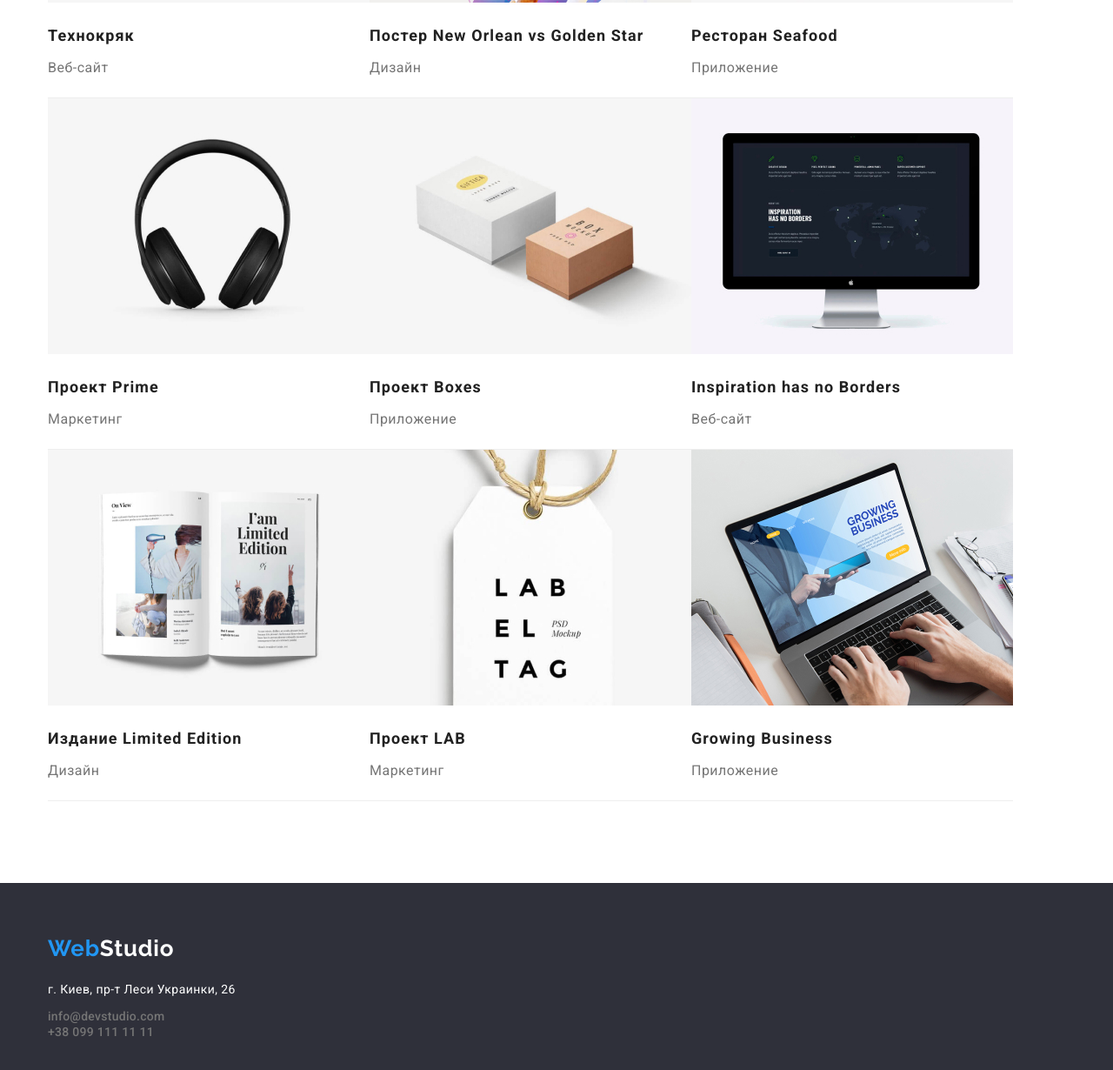
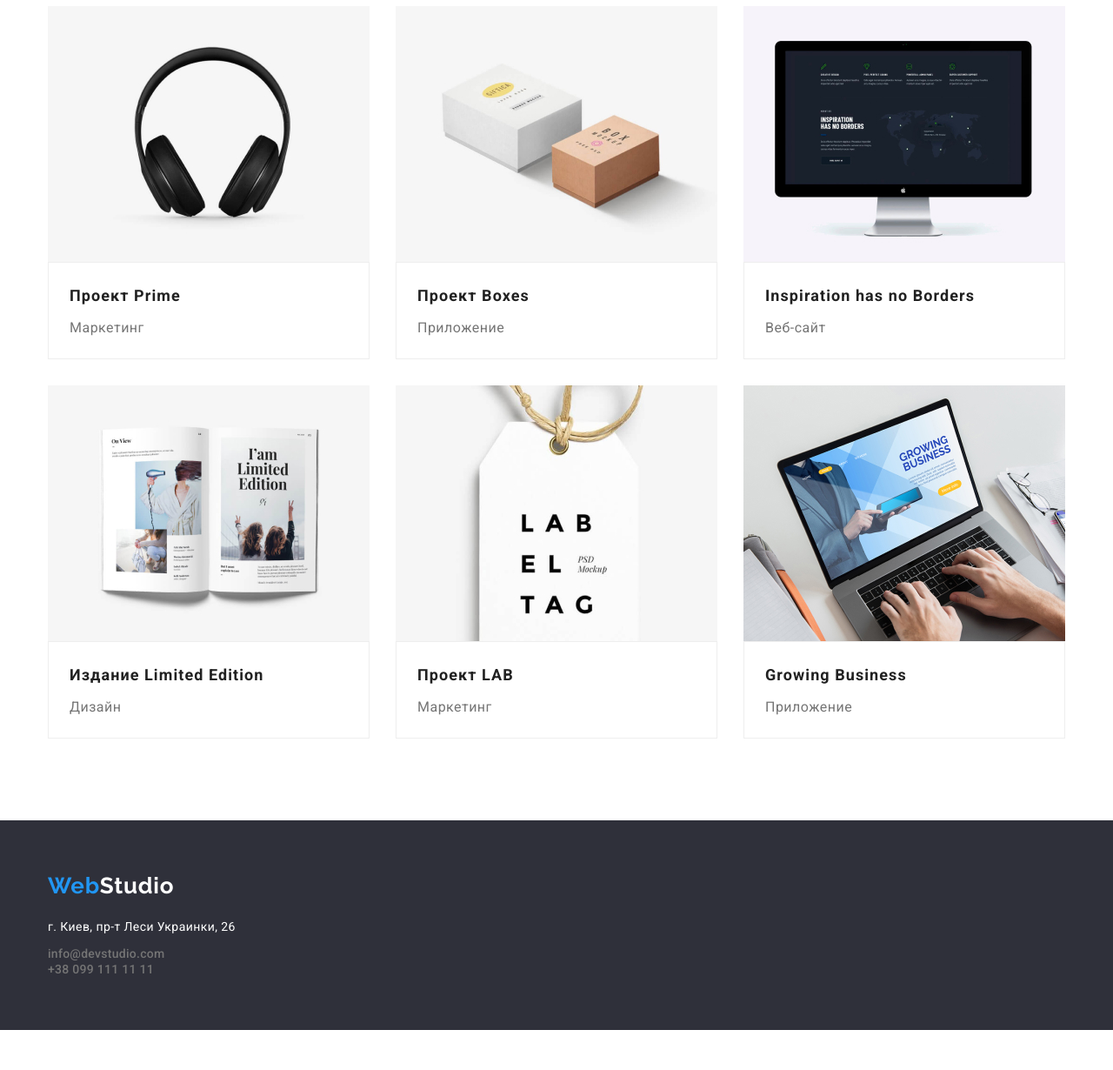
Before and after one commit to Oleksii-Senchenko/goit-markup-hw-03, a plain HTML site: page portfolio.html in a window 1280 px wide. Shown: the part 692-1922 px from the top of the page at 87% size. After the commit the page ends 1876 px from the top, so only its background shows below. Drawn offline with nearby package versions, Linux system fonts and the light colour scheme.

Commit message:
finish hw3

```diff
--- a/css/styles.css
+++ b/css/styles.css
@@ -93,13 +93,11 @@ p {
   margin-right: 0;
 }
 .menu_contacts {
-  font-style: normal;
   font-weight: 500;
   font-size: 14px;
   line-height: 1.14;
   letter-spacing: 0.02em;
   color: #757575;
-  padding-right: 50px;
 }
 
 .menu_contacts:hover {
@@ -143,7 +141,7 @@ p {
   width: 696px;
   margin: 0 auto;
   text-align: center;
-  padding-bottom: 40px;
+  margin-bottom: 40px;
 }
 
 .banner_button {
@@ -167,6 +165,7 @@ p {
 /* Особенности */
 .info {
   background-color: white;
+  padding-bottom: 0px;
 }
 .info-list {
   display: flex;
@@ -300,6 +299,7 @@ img {
 .footer-cont-botton {
   margin-bottom: 9px;
 }
+.footer-cont-botton:last-child{margin-bottom: 0;}
 .footer-cont-botton :hover {
   color: #2196f3;
   font-weight: 500;
@@ -321,8 +321,7 @@ img {
   line-height: 2;
   letter-spacing: 0.06em;
   color: #212121;
-  padding-top: 20px;
-  padding-bottom: 4px;
+  margin-bottom: 4px;
 }
 
 .portfolio_site_theme {
@@ -356,6 +355,7 @@ img {
   display: flex;
   align-items: center;
   justify-content: center;
+  margin-bottom: 50px;
 }
 .button-item {
   margin-right: 8px;
@@ -367,13 +367,14 @@ img {
 .port-img-list {
   display: flex;
   flex-wrap: wrap;
-  padding: auto;
+  gap: 30px;
 }
 .port-img-item {
-  text-align: start;
   width: 370px;
-  height: 404px;
-  left: 215px;
-  top: 262px;
-  border-bottom: 1px solid #EEEEEE;
 }
+.port-img-wrapper{
+  padding: 20px 24px;
+  border-top: none;
+  border: 1px solid #EEEEEE;
+
+}
--- a/portfolio.html
+++ b/portfolio.html
@@ -64,47 +64,34 @@
       <div class="container">
         <ul class="button-menu">
           <li class="button-item">
-            <button class="button-portfolio" type="button">
-              Все
-            </button>
+            <button class="button-portfolio" type="button">Все</button>
           </li>
           <li class="button-item">
-            <button class="button-portfolio" type="button">
-              Веб-сайты
-            </button>
+            <button class="button-portfolio" type="button">Веб-сайты</button>
           </li>
           <li class="button-item">
-            <button class="button-portfolio" type="button">
-              Приложения
-            </button>
+            <button class="button-portfolio" type="button">Приложения</button>
           </li>
           <li class="button-item">
-            <button class="button-portfolio" type="button">
-              Дизайн
-            </button>
+            <button class="button-portfolio" type="button">Дизайн</button>
           </li>
           <li class="button-item">
-            <button class="button-portfolio" type="button">
-              Маркетинг
-            </button>
+            <button class="button-portfolio" type="button">Маркетинг</button>
           </li>
         </ul>
-      </div>
-    </section>
-    <section class="section ">
-      <div class="container">
+
         <ul class="port-img-list">
-
           <li class="port-img-item">
-
             <img
               class="portfolio_img"
               src="./images/potfolio1.jpg"
               width="370"
               alt="Веб-сайт"
             />
+            <div class="port-img-wrapper">
               <h3 class="portfolio_site_title">Технокряк</h3>
               <p class="portfolio_site_theme">Веб-сайт</p>
+            </div>
           </li>
           <li class="port-img-item">
             <img
@@ -113,10 +100,12 @@
               width="370"
               alt="Дизайн"
             />
+            <div class="port-img-wrapper">
               <h3 class="portfolio_site_title">
                 Постер New Orlean vs Golden Star
               </h3>
               <p class="portfolio_site_theme">Дизайн</p>
+            </div>
           </li>
           <li class="port-img-item">
             <img
@@ -125,8 +114,10 @@
               width="370"
               alt="Приложение"
             />
+            <div class="port-img-wrapper">
               <h3 class="portfolio_site_title">Ресторан Seafood</h3>
               <p class="portfolio_site_theme">Приложение</p>
+            </div>
           </li>
 
           <li class="port-img-item">
@@ -136,8 +127,10 @@
               width="370"
               alt="Маркетинг"
             />
+            <div class="port-img-wrapper">
               <h3 class="portfolio_site_title">Проект Prime</h3>
               <p class="portfolio_site_theme">Маркетинг</p>
+            </div>
           </li>
           <li class="port-img-item">
             <img
@@ -146,8 +139,10 @@
               width="370"
               alt="Приложение"
             />
+            <div class="port-img-wrapper">
               <h3 class="portfolio_site_title">Проект Boxes</h3>
               <p class="portfolio_site_theme">Приложение</p>
+            </div>
           </li>
           <li class="port-img-item">
             <img
@@ -156,8 +151,10 @@
               width="370"
               alt="Веб-сайт"
             />
+            <div class="port-img-wrapper">
               <h3 class="portfolio_site_title">Inspiration has no Borders</h3>
               <p class="portfolio_site_theme">Веб-сайт</p>
+            </div>
           </li>
           <li class="port-img-item">
             <img
@@ -165,8 +162,10 @@
               src="./images/potfolio7.jpg"
               alt="Дизайн"
             />
+            <div class="port-img-wrapper">
               <h3 class="portfolio_site_title">Издание Limited Edition</h3>
               <p class="portfolio_site_theme">Дизайн</p>
+            </div>
           </li>
           <li class="port-img-item">
             <img
@@ -175,8 +174,10 @@
               width="370"
               alt="Маркетинг"
             />
+            <div class="port-img-wrapper">
               <h3 class="portfolio_site_title">Проект LAB</h3>
               <p class="portfolio_site_theme">Маркетинг</p>
+            </div>
           </li>
           <li class="port-img-item">
             <img
@@ -185,18 +186,18 @@
               width="370"
               alt="Приложение"
             />
+            <div class="port-img-wrapper">
               <h3 class="portfolio_site_title">Growing Business</h3>
               <p class="portfolio_site_theme">Приложение</p>
+            </div>
           </li>
         </ul>
-
       </div>
     </section>
 
     <footer class="footer">
       <div class="container">
         <a class="logo-web-footer link" href="index.html">
-
           Web<span class="footer-logo">Studio</span>
         </a>
 
```
Also changed, not shown: index.html (+5 -5 lines). Lines whose indentation alone changed are shown as unchanged.
